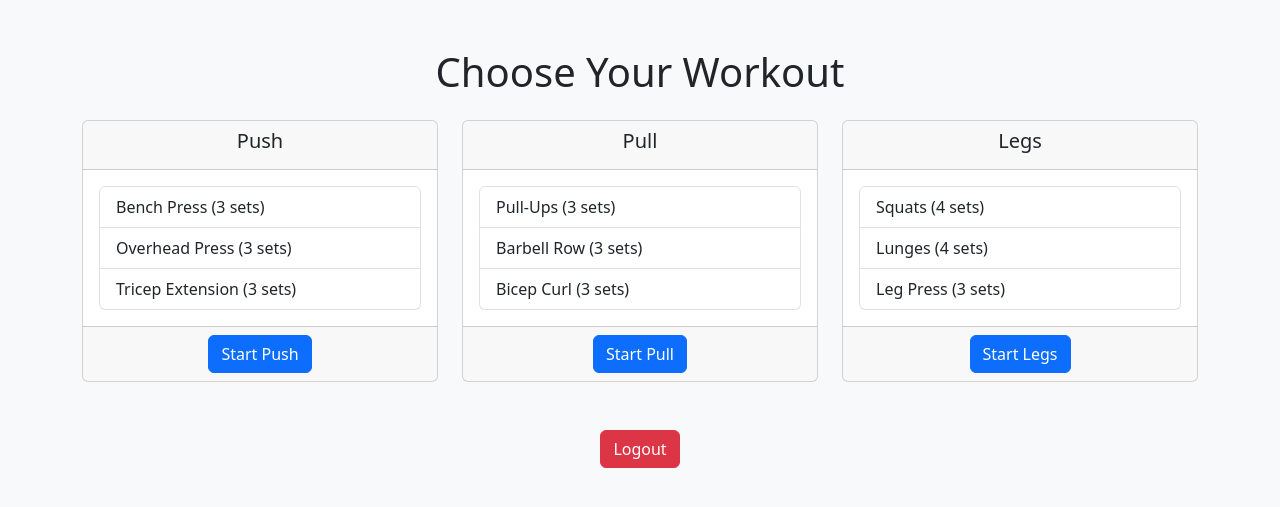
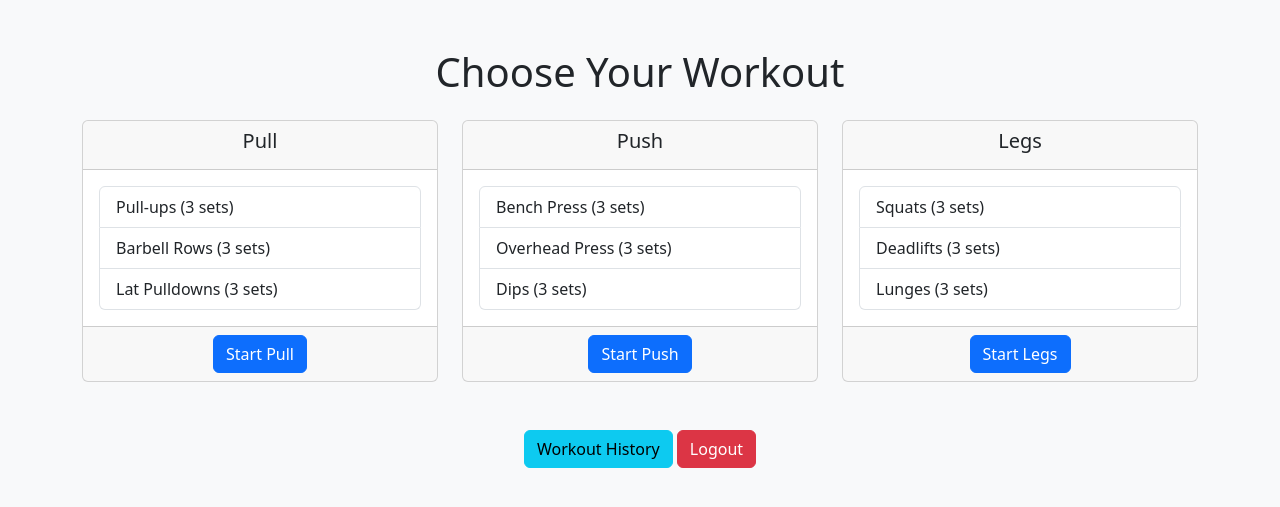
Before and after one commit to Zulmei/workout-app, a Flask app: page /index in a window 1280 px wide. Shown: the top 507 px of the page. Run offline with Flask 3, Linux system fonts and the light colour scheme; a user stored in the database is signed in.

Commit message:
Initial upload of workout app

```diff
--- a/app.py
+++ b/app.py
@@ -1,210 +1,174 @@
-from flask import Flask, render_template, request, redirect, url_for, session, flash, jsonify
+from flask import Flask, render_template, request, redirect, url_for, session, flash
 import sqlite3
+from datetime import datetime
 from werkzeug.security import generate_password_hash, check_password_hash
-from flask_cors import CORS
+import os
 
+# Initialize Flask app
 app = Flask(__name__)
-app.secret_key = 'your_secret_key'  # Change this to a secure random key in production
-CORS(app)
+app.secret_key = 'your_secret_key'
 
-# Define exercises for each workout type with a fixed number of sets
-workout_program = {
-    "Push": [
-        {"name": "Bench Press", "sets": 3},
-        {"name": "Overhead Press", "sets": 3},
-        {"name": "Tricep Extension", "sets": 3}
-    ],
-    "Pull": [
-        {"name": "Pull-Ups", "sets": 3},
-        {"name": "Barbell Row", "sets": 3},
-        {"name": "Bicep Curl", "sets": 3}
-    ],
-    "Legs": [
-        {"name": "Squats", "sets": 4},
-        {"name": "Lunges", "sets": 4},
-        {"name": "Leg Press", "sets": 3}
-    ]
-}
+# Database connection function
+def get_db_connection():
+    db_path = os.path.join(os.path.dirname(__file__), 'workout.db')
+    conn = sqlite3.connect(db_path)
+    conn.row_factory = sqlite3.Row
+    return conn
 
-# Initialize the database
-def init_db():
-    conn = sqlite3.connect('workouts.db')
-    cursor = conn.cursor()
-    # Create user table
-    cursor.execute('''
-        CREATE TABLE IF NOT EXISTS users (
-            id INTEGER PRIMARY KEY AUTOINCREMENT,
-            username TEXT UNIQUE NOT NULL,
-            password TEXT NOT NULL
-        )
-    ''')
-    # Create workout entries table
-    cursor.execute('''
-        CREATE TABLE IF NOT EXISTS workout_entries (
-            id INTEGER PRIMARY KEY AUTOINCREMENT,
-            workout_type TEXT NOT NULL,
-            exercise_name TEXT NOT NULL,
-            set_number INTEGER NOT NULL,
-            completed_reps INTEGER NOT NULL,
-            completed_weight REAL NOT NULL,
-            date TIMESTAMP DEFAULT CURRENT_TIMESTAMP
-        )
-    ''')
-    conn.commit()
-    conn.close()
-
-# Call to set up database
-init_db()
-
-# Home route (login/register page)
 @app.route('/')
 def home():
     return render_template('home.html')
 
-# Register route
 @app.route('/register', methods=['GET', 'POST'])
 def register():
     if request.method == 'POST':
         username = request.form['username']
         password = request.form['password']
-        hashed_password = generate_password_hash(password, method='sha256')
 
-        conn = sqlite3.connect('workouts.db')
-        cursor = conn.cursor()
-        try:
-            cursor.execute("INSERT INTO users (username, password) VALUES (?, ?)", (username, hashed_password))
-            conn.commit()
-            flash('Registration successful! Please log in.', 'success')
-            return redirect(url_for('login'))
-        except sqlite3.IntegrityError:
-            flash('Username taken. Try again.', 'danger')
-        finally:
+        conn = get_db_connection()
+        existing_user = conn.execute('SELECT * FROM users WHERE username = ?', (username,)).fetchone()
+
+        if existing_user:
+            flash('Username already taken!', 'danger')
             conn.close()
+            return redirect(url_for('register'))
+
+        hashed_password = generate_password_hash(password)
+        conn.execute('INSERT INTO users (username, password) VALUES (?, ?)', (username, hashed_password))
+        conn.commit()
+        conn.close()
+
+        flash('Registration successful. Please log in.', 'success')
+        return redirect(url_for('login'))
     return render_template('register.html')
 
-# Login route
 @app.route('/login', methods=['GET', 'POST'])
 def login():
     if request.method == 'POST':
         username = request.form['username']
         password = request.form['password']
 
-        conn = sqlite3.connect('workouts.db')
-        cursor = conn.cursor()
-        cursor.execute("SELECT * FROM users WHERE username = ?", (username,))
-        user = cursor.fetchone()
+        conn = get_db_connection()
+        user = conn.execute('SELECT * FROM users WHERE username = ?', (username,)).fetchone()
         conn.close()
 
-        if user and check_password_hash(user[2], password):
-            session['username'] = username
+        if user and check_password_hash(user['password'], password):
+            session['user_id'] = user['id']
+            session['username'] = user['username']
             flash('Login successful!', 'success')
             return redirect(url_for('index'))
         else:
-            flash('Incorrect login. Try again.', 'danger')
+            flash('Invalid username or password.', 'danger')
     return render_template('login.html')
 
-# Logout route
 @app.route('/logout')
 def logout():
-    session.clear()  # Clears all session data
-    flash("You have been logged out.", "info")
+    session.clear()
+    flash('You have been logged out.', 'info')
     return redirect(url_for('home'))
 
-# Index route (workout selection) - requires login
 @app.route('/index')
 def index():
-    if 'username' not in session:
-        flash('Please log in to access the app.', 'warning')
+    if 'user_id' not in session:
         return redirect(url_for('login'))
+
+    workout_program = {
+        "Pull": [
+            {"name": "Pull-ups", "sets": 3},
+            {"name": "Barbell Rows", "sets": 3},
+            {"name": "Lat Pulldowns", "sets": 3}
+        ],
+        "Push": [
+            {"name": "Bench Press", "sets": 3},
+            {"name": "Overhead Press", "sets": 3},
+            {"name": "Dips", "sets": 3}
+        ],
+        "Legs": [
+            {"name": "Squats", "sets": 3},
+            {"name": "Deadlifts", "sets": 3},
+            {"name": "Lunges", "sets": 3}
+        ]
+    }
     return render_template('index.html', workout_program=workout_program)
 
-# Route to show exercises based on selected workout type - requires login
-@app.route('/workout/<workout_type>')
+@app.route('/workout_form/<workout_type>', methods=['GET', 'POST'])
 def workout_form(workout_type):
-    if 'username' not in session:
-        flash('Please log in to access the app.', 'warning')
+    if 'user_id' not in session:
         return redirect(url_for('login'))
+
+    workout_program = {
+        "Pull": [
+            {"name": "Pull-ups", "sets": 3},
+            {"name": "Barbell Rows", "sets": 3},
+            {"name": "Lat Pulldowns", "sets": 3}
+        ],
+        "Push": [
+            {"name": "Bench Press", "sets": 3},
+            {"name": "Overhead Press", "sets": 3},
+            {"name": "Dips", "sets": 3}
+        ],
+        "Legs": [
+            {"name": "Squats", "sets": 3},
+            {"name": "Deadlifts", "sets": 3},
+            {"name": "Lunges", "sets": 3}
+        ]
+    }
+
     exercises = workout_program.get(workout_type, [])
     return render_template('workout_form.html', workout_type=workout_type, exercises=exercises)
 
-# Submit workout entry - requires login
 @app.route('/submit', methods=['POST'])
-def submit():
-    if 'username' not in session:
-        flash('Please log in to submit your workout.', 'warning')
+def submit_workout():
+    if 'user_id' not in session:
         return redirect(url_for('login'))
 
-    workout_type = request.form.get('workout_type')
-    entries = []
+    user_id = session['user_id']
+    workout_type = request.form['workout_type']
+    exercises = request.form.to_dict()
 
-    # Collect data for each exercise and each set
-    for exercise in workout_program[workout_type]:
-        exercise_name = exercise["name"]
-        sets = exercise["sets"]
-        for set_number in range(1, sets + 1):
-            reps = int(request.form.get(f"{exercise_name}_set_{set_number}_reps", 0))
-            weight = float(request.form.get(f"{exercise_name}_set_{set_number}_weight", 0))
-            entries.append((workout_type, exercise_name, set_number, reps, weight))
+    conn = get_db_connection()
+    for key, value in exercises.items():
+        if key.endswith("_reps"):
+            # Extract exercise name and set number
+            base_key = key.replace("_reps", "")
+            exercise_name, set_number = base_key.rsplit("_set_", 1)  # Split at the last occurrence of "_set_"
+            reps = value
+            # Get the corresponding weight for this set
+            weight_key = f"{exercise_name}_set_{set_number}_weight"
+            weight = exercises.get(weight_key, 0)
 
-    # Insert data into database
-    conn = sqlite3.connect('workouts.db')
-    cursor = conn.cursor()
-    for entry in entries:
-        cursor.execute('''
-            INSERT INTO workout_entries (workout_type, exercise_name, set_number, completed_reps, completed_weight)
-            VALUES (?, ?, ?, ?, ?)
-        ''', entry)
+            conn.execute(
+                '''
+                INSERT INTO workouts (user_id, workout_type, exercise_name, sets, reps, weight, date)
+                VALUES (?, ?, ?, ?, ?, ?, ?)
+                ''',
+                (user_id, workout_type, exercise_name, int(set_number), int(reps), float(weight), datetime.now().strftime('%Y-%m-%d %H:%M:%S'))
+            )
     conn.commit()
     conn.close()
 
-    flash('Workout logged successfully!', 'success')
+    flash('Workout submitted successfully!', 'success')
     return redirect(url_for('index'))
 
-# Route to show workout history - requires login
-@app.route('/trends')
-def trends():
-    if 'username' not in session:
-        flash('Please log in to view workout history.', 'warning')
+
+@app.route('/history')
+def workout_history():
+    if 'user_id' not in session:
         return redirect(url_for('login'))
 
-    return render_template('trends.html')
-
-# API endpoint: Workouts by date
-@app.route('/workout_by_date', methods=['GET'])
-def workout_by_date():
-    date = request.args.get('date')
-    conn = sqlite3.connect('workouts.db')
-    cursor = conn.cursor()
-    cursor.execute('''
-        SELECT workout_type, exercise_name, set_number, completed_reps, completed_weight
-        FROM workout_entries
-        WHERE DATE(date) = ?
-    ''', (date,))
-    rows = cursor.fetchall()
+    user_id = session['user_id']
+    conn = get_db_connection()
+    workout_data = conn.execute(
+        '''
+        SELECT workout_type, exercise_name, sets, reps, weight, date
+        FROM workouts
+        WHERE user_id = ?
+        ''',
+        (user_id,)
+    ).fetchall()
     conn.close()
 
-    # Structure the data into JSON
-    data = [
-        {
-            'workout_type': row[0],
-            'exercise': row[1],
-            'set_number': row[2],
-            'completed_reps': row[3],
-            'completed_weight': row[4]
-        }
-        for row in rows
-    ]
-    return jsonify(data)
-
-# API endpoint: Workout dates
-@app.route('/workout_dates', methods=['GET'])
-def workout_dates():
-    conn = sqlite3.connect('workouts.db')
-    cursor = conn.cursor()
-    cursor.execute("SELECT DISTINCT DATE(date) FROM workout_entries")
-    dates = [row[0] for row in cursor.fetchall()]
-    conn.close()
-    return jsonify(dates)
+    return render_template('trends.html', workout_data=workout_data)
 
 if __name__ == '__main__':
     app.run(debug=True)
--- a/templates/index.html
+++ b/templates/index.html
@@ -35,8 +35,9 @@
             {% endfor %}
         </div>
 
-        <!-- Back to Home Button -->
+        <!-- Action Buttons -->
         <div class="text-center mt-4">
+            <a href="{{ url_for('workout_history') }}" class="btn btn-info">Workout History</a>
             <a href="{{ url_for('logout') }}" class="btn btn-danger">Logout</a>
         </div>
     </div>
```
Also changed, not shown: init_db.py (added, +37 -0 lines), templates/trends.html (+6 -6 lines), templates/workout_form.html (+24 -8 lines), workout.db (added), workouts.db (deleted).
